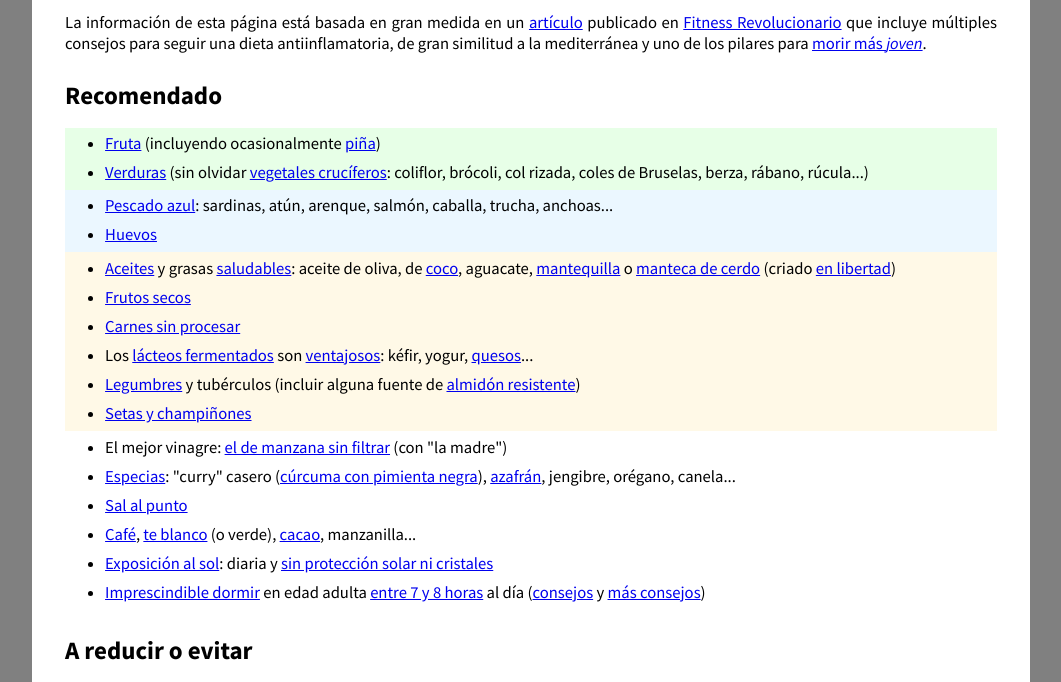
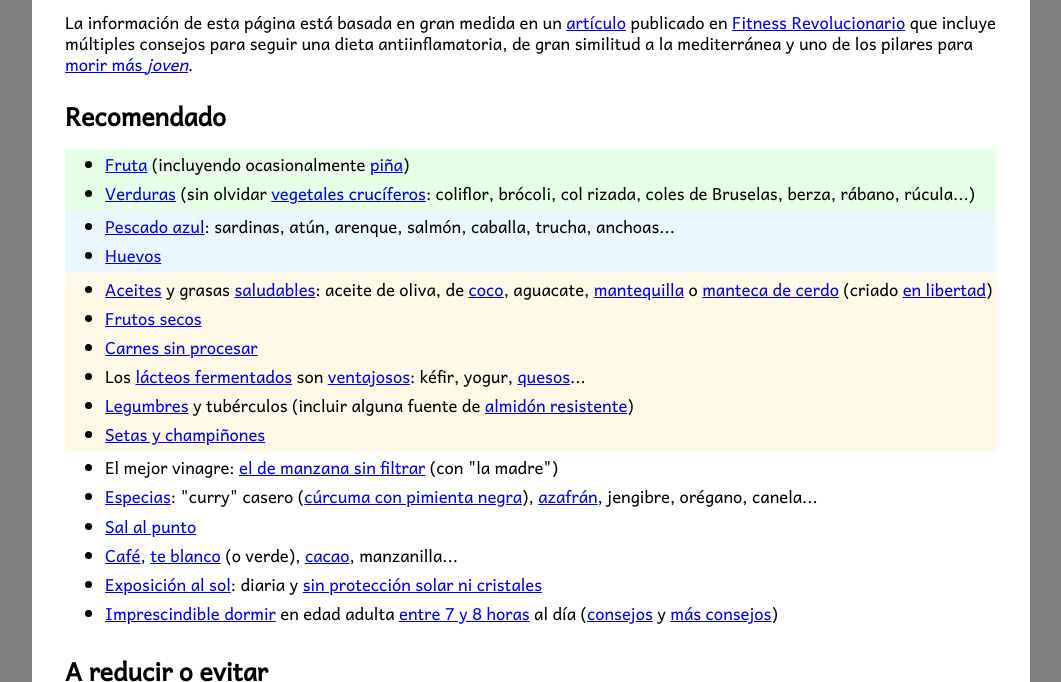
Before and after one commit to lightful/lightful.github.io, a plain HTML site: page diet/index.html in a window 1280 px wide. Shown: the part 189-871 px from the top of the page, without its empty margins (109-1170 px from the left). Drawn offline with Linux system fonts and the light colour scheme; files whose address does not match are found by name; a web font is replaced by a local one.

Commit message:
new fonts

```diff
--- a/css/default.css
+++ b/css/default.css
@@ -45,6 +45,29 @@
   font-weight:normal;
 }
 
+@font-face
+{
+  font-family:Andika;
+  src:url('/fonts/andika-v11-latin-regular.woff2') format('woff2'),
+      url('/fonts/andika-v11-latin-regular.woff') format('woff');
+}
+
+@font-face
+{
+  font-family:Lato;
+  src:url('/fonts/lato-v16-latin-regular.woff2') format('woff2'),
+      url('/fonts/lato-v16-latin-regular.woff') format('woff');
+  font-style:normal;
+}
+
+@font-face
+{
+  font-family:Lato;
+  src:url('/fonts/lato-v16-latin-italic.woff2') format('woff2'),
+      url('/fonts/lato-v16-latin-italic.woff') format('woff');
+  font-style:italic;
+}
+
 html { height:100%; }
 
 body
@@ -53,12 +76,23 @@ body
   height:100%;
   margin:0;
   padding:0;
-  text-align:center;
+  text-align:justify;
   line-height:1.25;
   font-family:AdobeOpenSans,arial,helvetica;
   font-style:normal;
   font-weight:normal;
   font-size:104%;
+}
+
+body.teach
+{
+  font-family:Andika;
+  text-align:left;
+}
+
+body.humanist
+{
+  font-family:Lato;
 }
 
 div.navbar
@@ -87,7 +121,6 @@ div.page
 {
   width:56em;
   margin:0 auto;
-  text-align:left;
   background-color:#FFFFFF;
   color:#000000;
   padding:0.25em 2em 0.25em 2em;
@@ -118,7 +151,7 @@ h4 { font-size:1.00em; font-weight:bold; margin:1.60em 0em 1.07em; }
 h5 { font-size:0.83em; font-weight:bold; margin:2.00em 0em 1.33em; }
 h6 { font-size:0.67em; font-weight:bold; margin:2.80em 0em 1.87em; }
 
-li { margin:0em; padding-top:0.25em; padding-bottom:0.25em; text-align:justify; }
+li { margin:0em; padding-top:0.25em; padding-bottom:0.25em; }
 
 ul, ol { padding-top:0.125em; padding-bottom:0.125em; margin:0em; }
 
@@ -126,7 +159,6 @@ ul.green  { background-color:#E7FFE7; }
 ul.blue   { background-color:#EBF7FF; }
 ul.yellow { background-color:#FFF9E7; }
 
-p { text-align:justify; }
 
 img.left { float:left; padding:0; margin:1em 1em 1em 0; }
 img.right { float:right; padding:0; margin:1em 0 1em 1em; }
--- a/diet/index.html
+++ b/diet/index.html
@@ -6,7 +6,7 @@
   <meta name="description" content="Dieta antiinflamatoria"/>
   <link rel="stylesheet" href="/css/default.css"/>
 </head>
-<body>
+<body class="teach">
 
 <div class="navbar">
 <div class="right title"><a class="newtab" href="https://www.fitnessrevolucionario.com/articulos/" target="_blank" rel="noopener noreferrer">Artículos en Fitness Revolucionario</a></div>
```
Also changed, not shown: fonts/andika-v11-latin-regular.woff (added), fonts/andika-v11-latin-regular.woff2 (added), fonts/lato-v16-latin-italic.woff (added), fonts/lato-v16-latin-italic.woff2 (added), fonts/lato-v16-latin-regular.woff (added), fonts/lato-v16-latin-regular.woff2 (added), fonts/url.txt (added).
